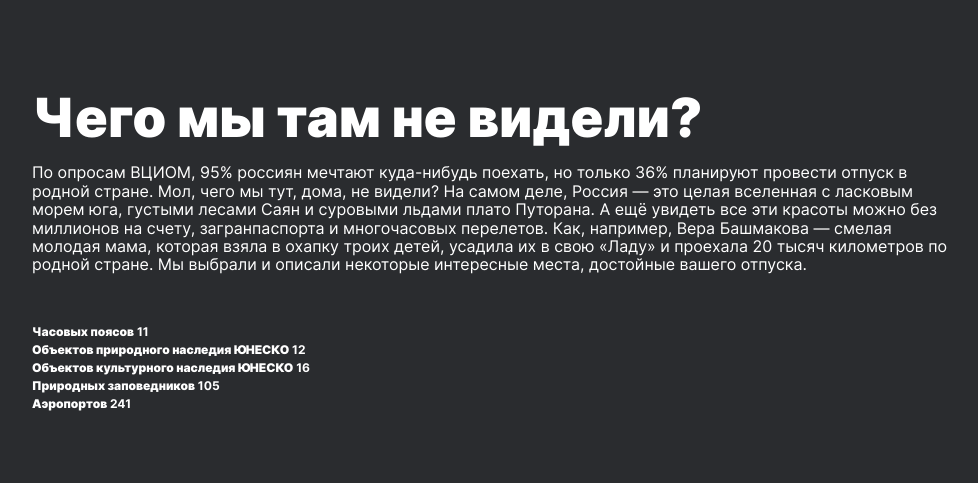
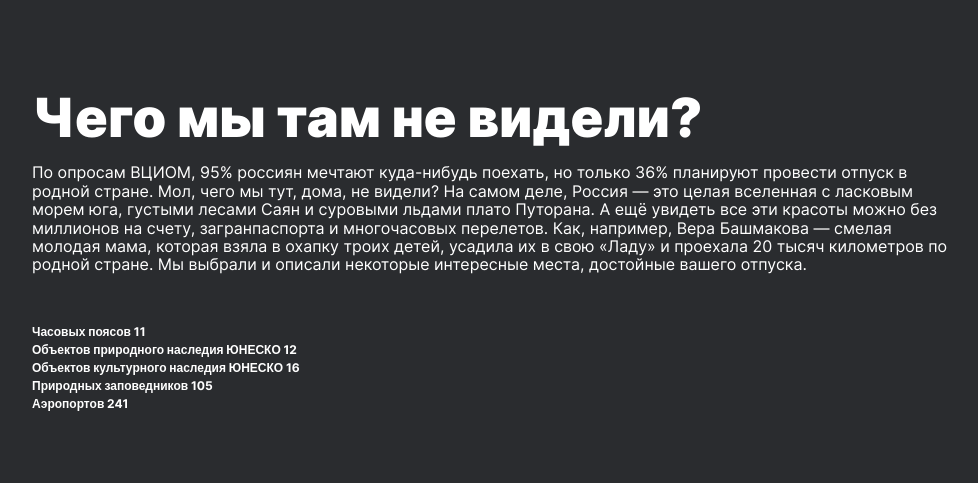
Before and after one commit to ivan-tikhonov/russian-travel-bootcamp, a plain HTML site: page index.html in a window 1280 px wide. Shown: the part 563-1046 px from the top of the page, without its empty margins (144-1122 px from the left). Drawn offline with Linux system fonts and the light colour scheme.

Commit message:
bem class fix

```diff
--- a/index.html
+++ b/index.html
@@ -42,19 +42,19 @@
         стране. Мы выбрали и описали некоторые интересные места, достойные вашего отпуска.</p>
       <ul class="intro__list">
         <li>
-          <span class="intro__list_text_bold">Часовых поясов</span> 11
+          <span class="intro__list_textsize_bold">Часовых поясов</span> 11
         </li>
         <li>
-          <span class="intro__list_text_bold">Объектов природного наследия ЮНЕСКО</span> 12
+          <span class="intro__list_textsize_bold">Объектов природного наследия ЮНЕСКО</span> 12
         </li>
         <li>
-          <span class="intro__list_text_bold">Объектов культурного наследия ЮНЕСКО</span> 16
+          <span class="intro__list_textsize_bold">Объектов культурного наследия ЮНЕСКО</span> 16
         </li>
         <li>
-          <span class="intro__list_text_bold">Природных заповедников</span> 105
+          <span class="intro__list_textsize_bold">Природных заповедников</span> 105
         </li>
         <li>
-          <span class="intro__list_text_bold">Аэропортов</span> 241
+          <span class="intro__list_textsize_bold">Аэропортов</span> 241
         </li>
       </ul>
     </section>
--- a/pages/index.css
+++ b/pages/index.css
@@ -26,7 +26,7 @@
 @import url('../blocks/intro/__title/intro__title.css');
 @import url('../blocks/intro/__text/title__text.css');
 @import url('../blocks/intro/__list/intro__list.css');
-@import url('../blocks/intro/__list/_text_bold/intro__list_text_bold.css');
+@import url('../blocks/intro/__list/_textsize/intro__list_text_bold.css');
 
 /* photo-grid */
 @import url('../blocks/photo-grid/photo-grid.css');
```
Also changed, not shown: blocks/intro/__list/_textsize/intro__list_text_bold.css (renamed from blocks/intro/__list/_text_bold/intro__list_text_bold.css).
